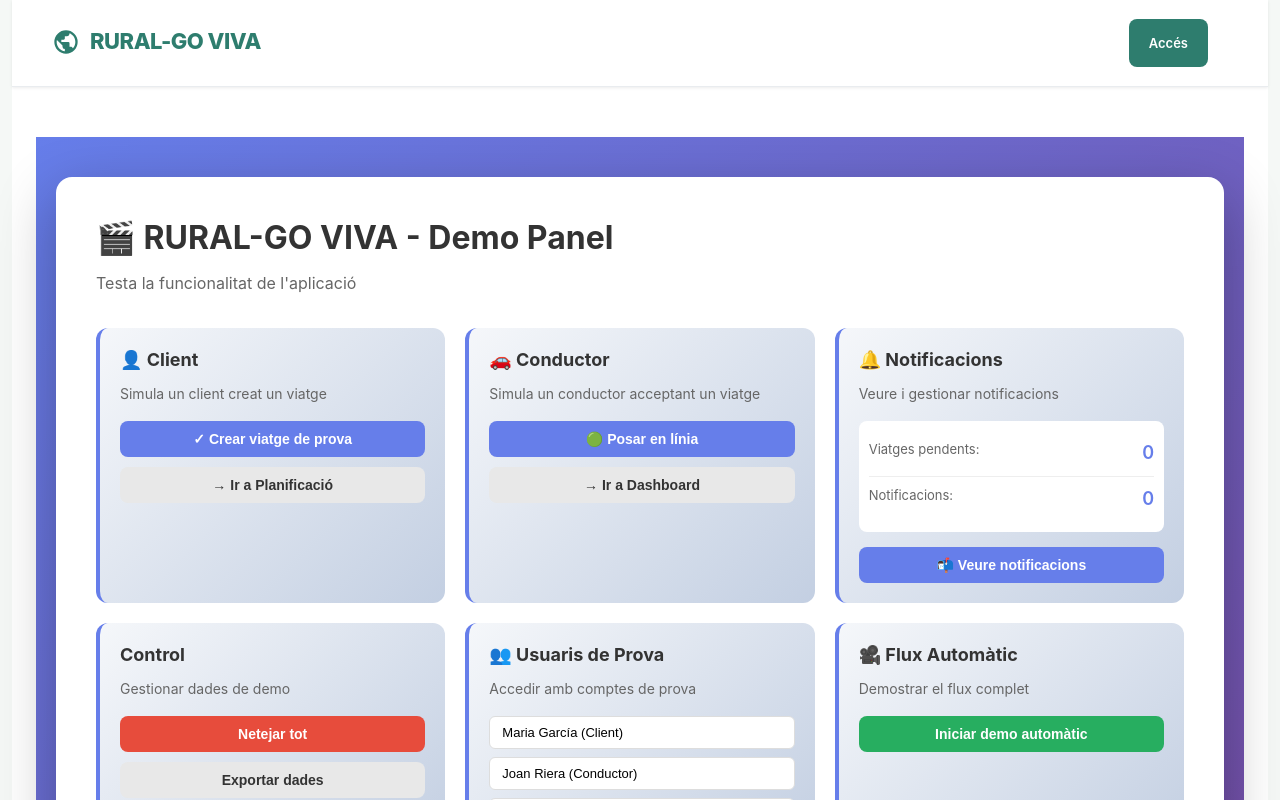
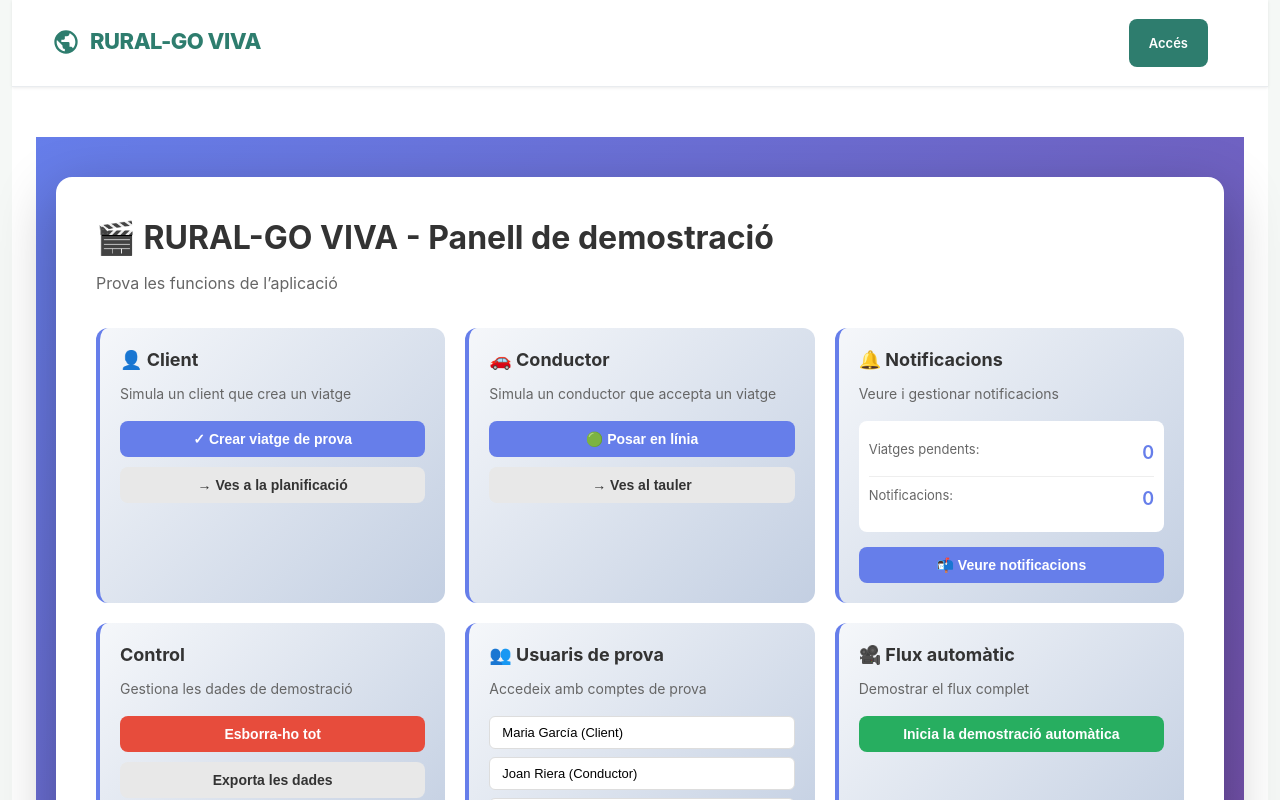
Before and after one commit to mehdiathlaia/RuralGo, a Vue app: page /demo in a window 1280 px wide. Both pictures are taken after a click on the button "Accepto els termes". Shown: the top 800 px of the page. Built offline with nearby package versions, Linux system fonts and the light colour scheme; no server answers.

Commit message:
Translate demo interface into Catalan

```diff
--- a/src/pages/Demo.vue
+++ b/src/pages/Demo.vue
@@ -1,20 +1,20 @@
 <template>
   <div class="demo-page">
     <div class="demo-container">
-      <h1>🎬 RURAL-GO VIVA - Demo Panel</h1>
-      <p class="subtitle">Testa la funcionalitat de l'aplicació</p>
+      <h1>🎬 RURAL-GO VIVA - Panell de demostració</h1>
+      <p class="subtitle">Prova les funcions de l’aplicació</p>
 
       <div class="demo-grid">
         <!-- Simular Client creant viatge -->
         <div class="demo-card">
           <h3>👤 Client</h3>
-          <p>Simula un client creat un viatge</p>
+          <p>Simula un client que crea un viatge</p>
           <div class="action-buttons">
             <button @click="createDemoTripAction" class="btn btn-primary">
               ✓ Crear viatge de prova
             </button>
             <button @click="navigateTo('/planification')" class="btn btn-secondary">
-              → Ir a Planificació
+              → Ves a la planificació
             </button>
           </div>
         </div>
@@ -22,13 +22,13 @@
         <!-- Simular Driver acceptant viatge -->
         <div class="demo-card">
           <h3>🚗 Conductor</h3>
-          <p>Simula un conductor acceptant un viatge</p>
+          <p>Simula un conductor que accepta un viatge</p>
           <div class="action-buttons">
             <button @click="setDriverOnline" class="btn btn-primary">
               🟢 Posar en línia
             </button>
             <button @click="navigateTo('/driver-dashboard')" class="btn btn-secondary">
-              → Ir a Dashboard
+              → Ves al tauler
             </button>
           </div>
         </div>
@@ -57,21 +57,21 @@
         <!-- Control de dades -->
         <div class="demo-card">
           <h3>Control</h3>
-          <p>Gestionar dades de demo</p>
+          <p>Gestiona les dades de demostració</p>
           <div class="action-buttons">
             <button @click="clearAllData" class="btn btn-danger">
-              Netejar tot
+              Esborra-ho tot
             </button>
             <button @click="exportData" class="btn btn-secondary">
-              Exportar dades
+              Exporta les dades
             </button>
           </div>
         </div>
 
         <!-- Accés ràpid als usuarios -->
         <div class="demo-card">
-          <h3>👥 Usuaris de Prova</h3>
-          <p>Accedir amb comptes de prova</p>
+          <h3>👥 Usuaris de prova</h3>
+          <p>Accedeix amb comptes de prova</p>
           <div class="quick-links">
             <button @click="loginAsClient" class="quick-link">Maria García (Client)</button>
             <button @click="loginAsDriver" class="quick-link">Joan Riera (Conductor)</button>
@@ -81,11 +81,11 @@
 
         <!-- Flux de demo -->
         <div class="demo-card">
-          <h3>🎥 Flux Automàtic</h3>
+          <h3>🎥 Flux automàtic</h3>
           <p>Demostrar el flux complet</p>
           <div class="action-buttons">
             <button @click="runDemoFlow" class="btn btn-success">
-              Iniciar demo automàtic
+              Inicia la demostració automàtica
             </button>
           </div>
           <div v-if="demoRunning" class="demo-status">
@@ -99,7 +99,7 @@
 
       <!-- Info del sistema -->
       <div class="system-info">
-        <h3>Informació del Sistema</h3>
+        <h3>Informació del sistema</h3>
         <div class="info-grid">
           <div class="info-item">
             <span>API Google Maps:</span>
@@ -227,11 +227,11 @@ const runDemoFlow = async () => {
 
   const steps = [
     { text: 'Iniciant demo...' , delay: 1000, progress: 10 },
-    { text: 'Conectant client...', delay: 1000, progress: 30 },
-    { text: 'Creant viatge...', delay: 2000, progress: 50 },
-    { text: 'Notificant conductors...', delay: 1000, progress: 70 },
-    { text: 'Conductor accepta viatge...', delay: 2000, progress: 90 },
-    { text: 'Demo completada! ✓', delay: 1000, progress: 100 },
+    { text: 'Connectant amb el client…', delay: 1000, progress: 30 },
+    { text: 'Creant el viatge…', delay: 2000, progress: 50 },
+    { text: 'Avisant els conductors…', delay: 1000, progress: 70 },
+    { text: 'El conductor accepta el viatge…', delay: 2000, progress: 90 },
+    { text: 'Demostració completada! ✓', delay: 1000, progress: 100 },
   ];
 
   for (const step of steps) {
```
